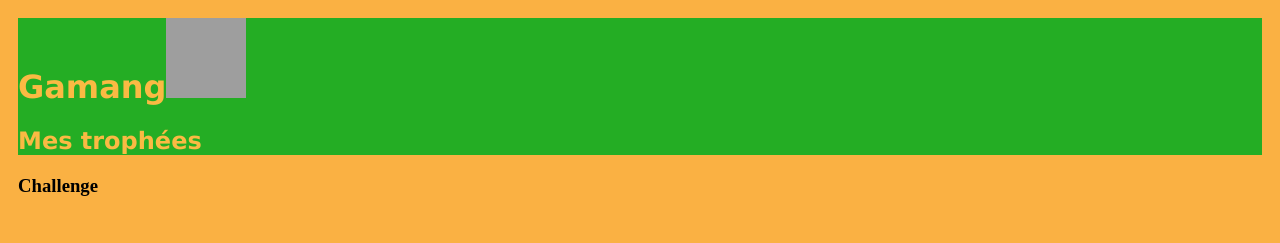
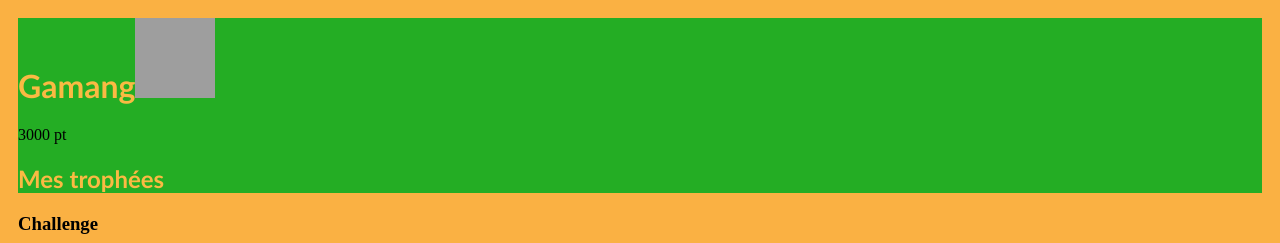
Before and after one commit to thecrazymantha/mytest, a website: page client/main.html in a window 1280 px wide. Shown: the top 243 px of the page. Drawn offline with Linux system fonts and the light colour scheme; grey boxes are pictures that could not be loaded.

Commit message:
essai de colonne
Affichage du score tentative

```diff
--- a/client/main.html
+++ b/client/main.html
@@ -29,7 +29,7 @@
        <style>
        h1{
         color: rgb(250, 186, 67);
-        font-family: 'verdana';
+        font-family: 'Trebuchet MS';
         }
        img {
         width : 80px;
@@ -38,13 +38,19 @@
        </style>
       </h1>
     </div>
-
+    <div class="container-fluid">
+      <div class="row">
+        <div class="col-md-3 text-center font-weight-bold">
+          <p>3000 pt</p>
+        </div>
+      </div>
+    </div>
      <div class="container text-center">
        <h2>Mes trophées</h2>
        <style>
         h2{
          color: rgb(250, 186, 67);
-         font-family: 'verdana';
+         font-family: 'Trebuchet MS';
         }
         </style>
      </div>
```
